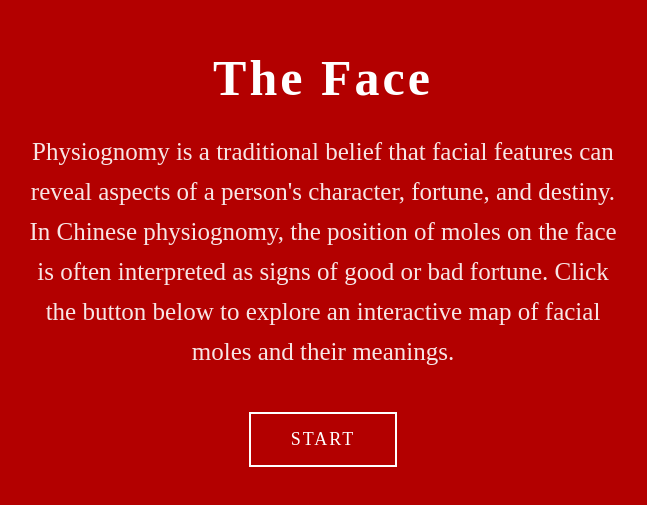
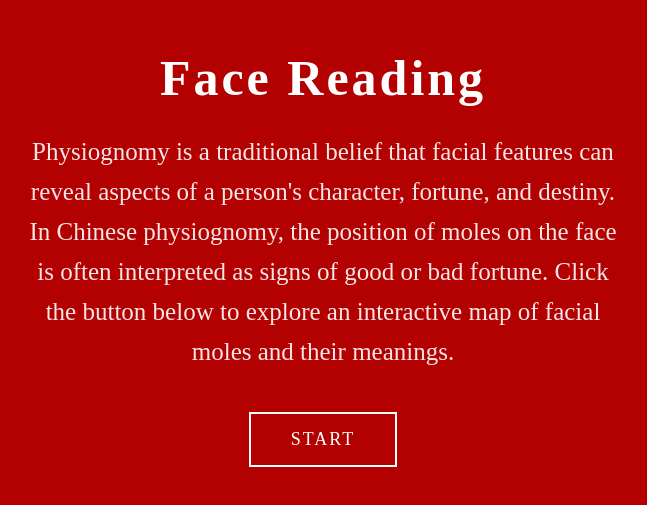
Before and after one commit to jiny203-prog/project_2, a plain HTML site: page home.html in a window 1280 px wide. Shown: the part 159-664 px from the top of the page, without its empty margins (317-964 px from the left). Drawn offline with Linux system fonts and the light colour scheme.

Commit message:
update titles

```diff
--- a/home.html
+++ b/home.html
@@ -10,7 +10,7 @@
 
 <div class="container">
 
-<h1>The Face</h1>
+<h1>Face Reading</h1>
 
 <p class="intro">
 Physiognomy is a traditional belief that facial features can reveal aspects of a person's character, fortune, and destiny.
```
